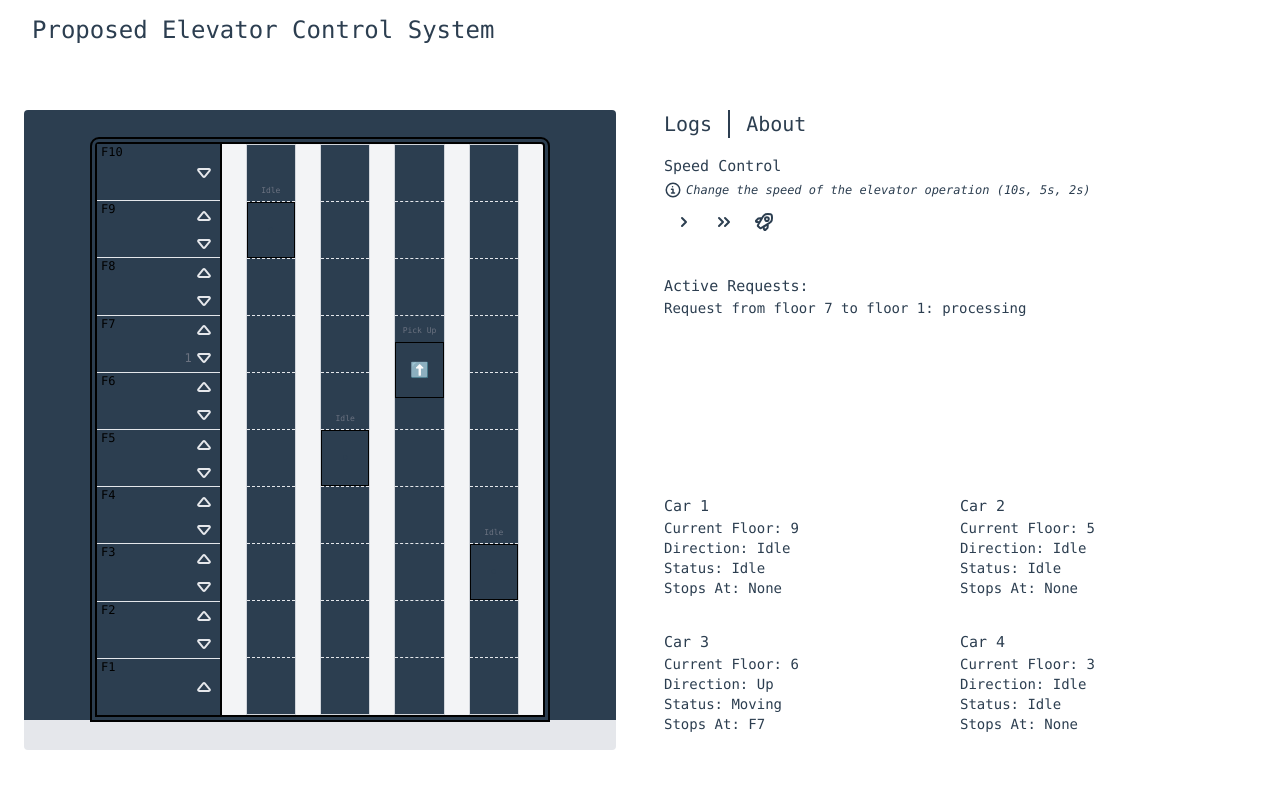
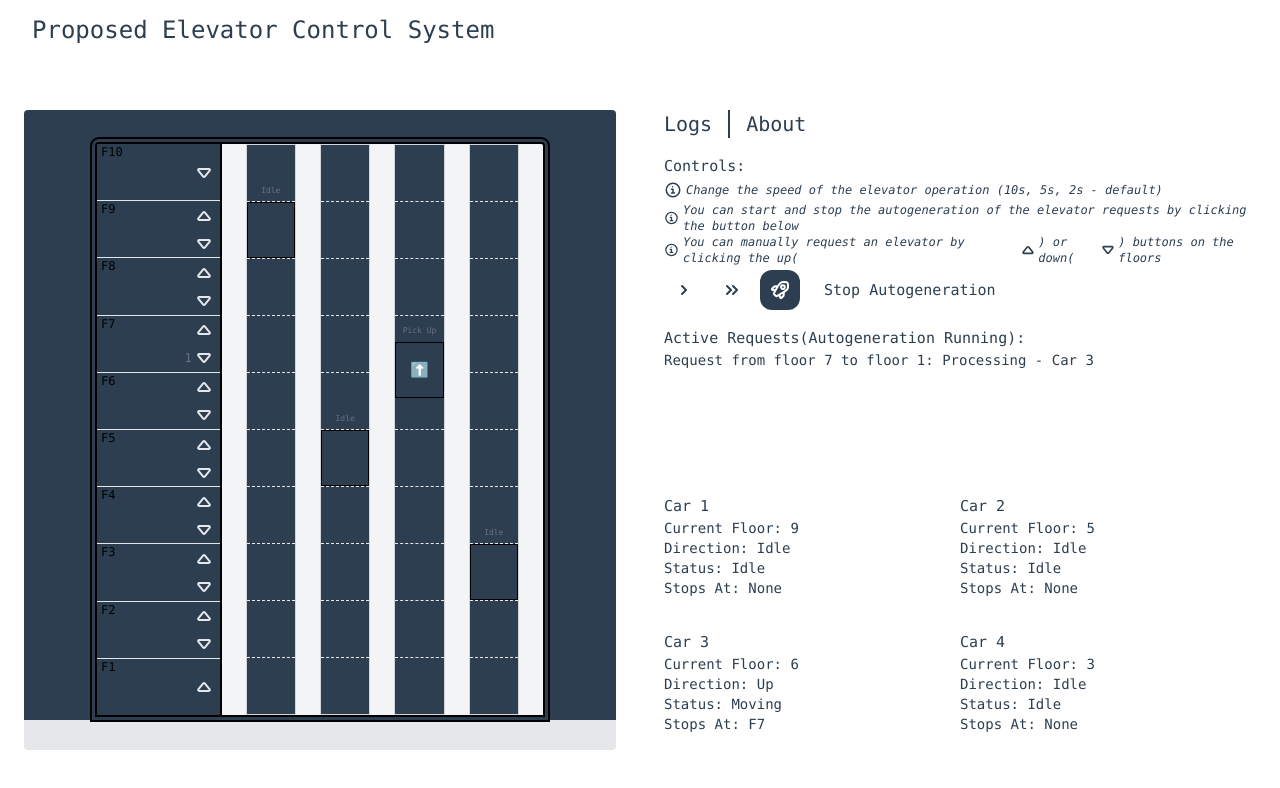
Before and after one commit to ypinbong/elevator-simulator, a Vue app: page / in a window 1280 px wide. Shown: the top 788 px of the page. Built offline with nearby package versions, Linux system fonts and the light colour scheme.

Commit message:
optimization and gh-config

```diff
--- a/src/App.vue
+++ b/src/App.vue
@@ -7,7 +7,7 @@
   <header class="h-[60px] flex items-center px-8">
     <h1 class="text-2xl text-[--color-heading]">Proposed Elevator Control System</h1>
   </header>
-  <div class="flex-1 grid grid-cols-2 border-r-1 border-white-200 overflow-hidden">
+  <div class="flex-1 grid lg:grid-cols-2 grid-cols-1 border-r-1 border-white-200 overflow-hidden">
     <ElevatorSim />
     <div class="grid px-6 place-items-center h-full w-full overflow-hidden">
       <div class="container h-[80vh] overflow-auto">
--- a/src/assets/main.css
+++ b/src/assets/main.css
@@ -3,7 +3,7 @@
 #app {
   width: 100%;
   height: 100vh;
-  overflow: hidden;
+  overflow: auto;
   display: flex;
   flex-direction: column;
 }
--- a/src/components/ElevatorShafts.vue
+++ b/src/components/ElevatorShafts.vue
@@ -31,9 +31,9 @@
 </template>
 
 <script setup lang="ts">
+import { computed } from 'vue';
 import { useElevatorStore } from '@/stores/elevatorStore';
 import { ELEVATOR_STATUS, REQUEST_STATUS, type Elevator } from '@/types/elevator';
-import { computed } from 'vue';
 
 const store = useElevatorStore();
 
--- a/src/components/ElevatorSim.vue
+++ b/src/components/ElevatorSim.vue
@@ -48,22 +48,8 @@
 import { DIRECTION, REQUEST_STATUS } from '@/types/elevator';
 import CaretDown from '@/components/icons/CaretDown.vue';
 import CaretUp from '@/components/icons/CaretUp.vue';
-import { onMounted } from 'vue';
 
 const store = useElevatorStore();
-
-// declare outside scope to potentially clear interval if needs to be stopped
-let automationInterval: number | null = null;
-
-const startAutomation = () => {
-  automationInterval = setInterval(() => {
-    store.generateRandomFloorRequests();
-  }, store.elevatorSpeed * 2);
-};
-
-onMounted(() => {
-  startAutomation();
-});
 
 const currentFloorRequests = (floor: number, direction: DIRECTION) => {
   const reqs = store.floorRequests
--- a/src/stores/elevatorStore.ts
+++ b/src/stores/elevatorStore.ts
@@ -72,12 +72,16 @@
     let destinationFloors: number[] = [];
 
     const uniqueFloors = new Set<number>();
-    const potentialFloors = Array.from({ length: BUILDING_LEVELS }, (_, i) => i + 1)
+    let potentialFloors = Array.from({ length: BUILDING_LEVELS }, (_, i) => i + 1)
       .filter(floor =>
       floor !== pickupFloor &&
       ((direction === DIRECTION.UP && floor > pickupFloor) ||
       (direction === DIRECTION.DOWN && floor < pickupFloor))
       );
+
+    if (potentialFloors.length === 0) {
+      potentialFloors = [pickupFloor === 1 ? 2 : pickupFloor - 1];
+    }
 
     for (let i = 0; i < RANDOM_FLOOR_REQUESTS_LIMIT && i < potentialFloors.length; i++) {
       uniqueFloors.add(potentialFloors[i]);
@@ -124,7 +128,7 @@
       elevator.stops.add(request.pickupFloor);
       // moveElevator(elevator, request.direction);
       floorRequests.value = floorRequests.value.map(item =>
-        item.id === request.id ? { ...item, requestStatus: REQUEST_STATUS.PROCESSING } : item
+        item.id === request.id ? { ...item, requestStatus: REQUEST_STATUS.PROCESSING, assignedCar: elevator.id } : item
       );
 
       //? movement logic
--- a/src/types/elevator.ts
+++ b/src/types/elevator.ts
@@ -35,4 +35,5 @@
   destinationFloors: number[];
   direction: DIRECTION;
   requestStatus: REQUEST_STATUS;
+  assignedCar?: number;
 }
--- a/src/views/HomeView.vue
+++ b/src/views/HomeView.vue
@@ -4,6 +4,9 @@
 import CaretRightDoubleOutline from '@/components/icons/CaretRightDoubleOutline.vue';
 import RocketOutline from '@/components/icons/RocketOutline.vue';
 import InfoCircledOutline from '@/components/icons/InfoCircledOutline.vue';
+import { onMounted, ref } from 'vue';
+import CaretUp from '@/components/icons/CaretUp.vue';
+import CaretDown from '@/components/icons/CaretDown.vue';
 
 const store = useElevatorStore();
 
@@ -23,36 +26,72 @@
     label: "Chaos",
     svg: RocketOutline,
   },
-]
+];
+
+const isAutomationRunning = ref(true);
+
+// declare outside scope to potentially clear interval if needs to be stopped
+let automationInterval: number | null = null;
+
+const startAutomation = () => {
+  isAutomationRunning.value = true;
+  automationInterval = setInterval(() => {
+    store.generateRandomFloorRequests();
+  }, store.elevatorSpeed * 2);
+};
+
+const stopAutomation = () => {
+  isAutomationRunning.value = false;
+  if (automationInterval) {
+    clearInterval(automationInterval);
+  }
+};
+
+onMounted(() => {
+  startAutomation();
+});
+
 </script>
 
 <template>
   <main class="overflow-hidden flex flex-col h-full">
-    <div class="h-auto mb-8">
-      <h1 class="text-[var(--color-heading)]">Speed Control</h1>
+    <div class="h-auto mb-4">
+      <h1 class="text-[var(--color-heading)]">Controls:</h1>
       <i class="text-xs flex items-center">
-        <InfoCircledOutline class="text-xs w-[18px] mr-1" /> Change the speed of the elevator operation (10s, 5s, 2s)
+        <InfoCircledOutline class="text-xs w-[18px] mr-1" /> Change the speed of the elevator operation (10s, 5s, 2s - default)
       </i>
-      <div class="flex">
+      <i class="text-xs flex items-center">
+        <InfoCircledOutline class="text-xs w-[18px] mr-1" /> You can start and stop the autogeneration of the elevator requests by clicking the button below
+      </i>
+      <i class="text-xs flex items-center">
+        <InfoCircledOutline class="text-xs w-[18px] mr-1" /> You can manually request an elevator by clicking the up(<CaretUp />) or down(<CaretDown />) buttons on the floors
+      </i>
+      <div class="flex gap-x-2 mt-1">
         <button
           v-for="speed in speedControl"
           data-tooltip-target="tooltip-default"
           type="button"
           :key="speed.label"
           class="flex items-center hover:bg-gray-800 p-2 rounded-xl transition-all hover:text-[var(--color-heading)]"
-          :class="store.elevatorSpeed === speed.speed ? 'text-[var(--color-heading)]' : ''"
+          :class="store.elevatorSpeed === speed.speed ? 'bg-[var(--color-heading)] text-[var(--color-background)]' : ''"
           @click="store.setOperationSpeed(speed.speed)"
         >
           <component :is="speed.svg" />
         </button>
+        <button
+          class="px-4 flex items-center hover:bg-gray-800 p-2 rounded-xl transition-all hover:text-[var(--color-heading)]"
+          @click="isAutomationRunning ? stopAutomation() : startAutomation()"
+        >
+          {{ isAutomationRunning ? "Stop Autogeneration" : "Start Autogeneration" }}
+        </button>
       </div>
     </div>
-    <div class="flex-1 overflow-hidden">
-      <h1 class="text-[var(--color-heading)]">Active Requests:</h1>
+    <div class="flex-1 max-h-full overflow-hidden">
+      <h1 class="text-[var(--color-heading)] capitalize">Active Requests({{ isAutomationRunning ? "autogeneration running" : "autogeneration stopped" }}):</h1>
       <div class="flex flex-col h-max-full overflow-auto">
-        <div v-for="request in store.floorRequests">
+        <div v-for="request in store.floorRequests" :key="request.id">
           <p class="text-sm">
-            Request from floor {{ request.pickupFloor }} to floor {{ request.destinationFloors.join(", ") }}: {{ request.requestStatus }}
+            Request from floor {{ request.pickupFloor }} to floor {{ request.destinationFloors.join(", ") }}: <span class="capitalize">{{ request.requestStatus }} {{ request.assignedCar ? `- Car ${request.assignedCar}` : "" }}</span>
           </p>
         </div>
       </div>
--- a/vite.config.ts
+++ b/vite.config.ts
@@ -6,6 +6,7 @@
 
 // https://vite.dev/config/
 export default defineConfig({
+  base: '/elevator-simulator/',
   plugins: [
     vue(),
     vueDevTools(),
```
